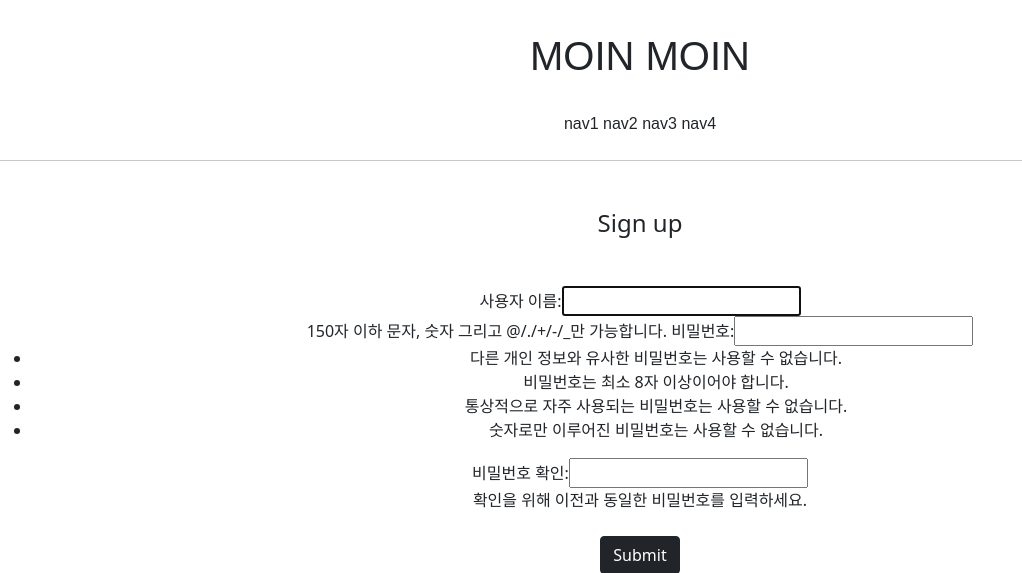
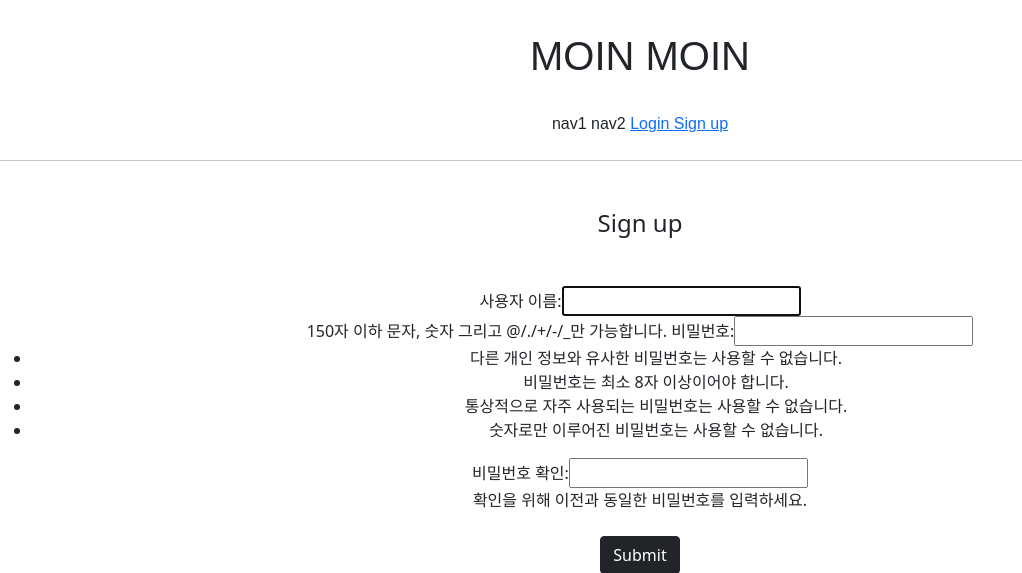
Before and after one commit to kyeongseoJ/2th-uebung, a Django app: page /accounts/create/ in a window 1280 px wide. Shown: the top 573 px of the page, without its empty margins (0-1022 px from the left). Run offline with Django 3.2, Linux system fonts and the light colour scheme; parts of the project's set-up code (start-up, migrations or seed data) failed here and were passed over; some web fonts are replaced.

Commit message:
2th uebung_9

```diff
--- a/templates/header.html
+++ b/templates/header.html
@@ -5,7 +5,17 @@
     <div class="moinmoin_footer_button">
         <span>nav1</span>
         <span>nav2</span>
-        <span>nav3</span>
-        <span>nav4</span>
+          {% if not user.is_authenticated %}
+        <span>
+            <a href="{% url 'accountapp:login' %}"> Login </a>
+        </span>
+        <span>
+            <a href="{% url 'accountapp:create' %}"> Sign up </a>
+        </span>
+              {% else %}
+                 <span>
+                      <a href="{% url 'accountapp:logout' %}">  Logout </a>
+                 </span>
+        {% endif %}
     </div>
 </div>
```
